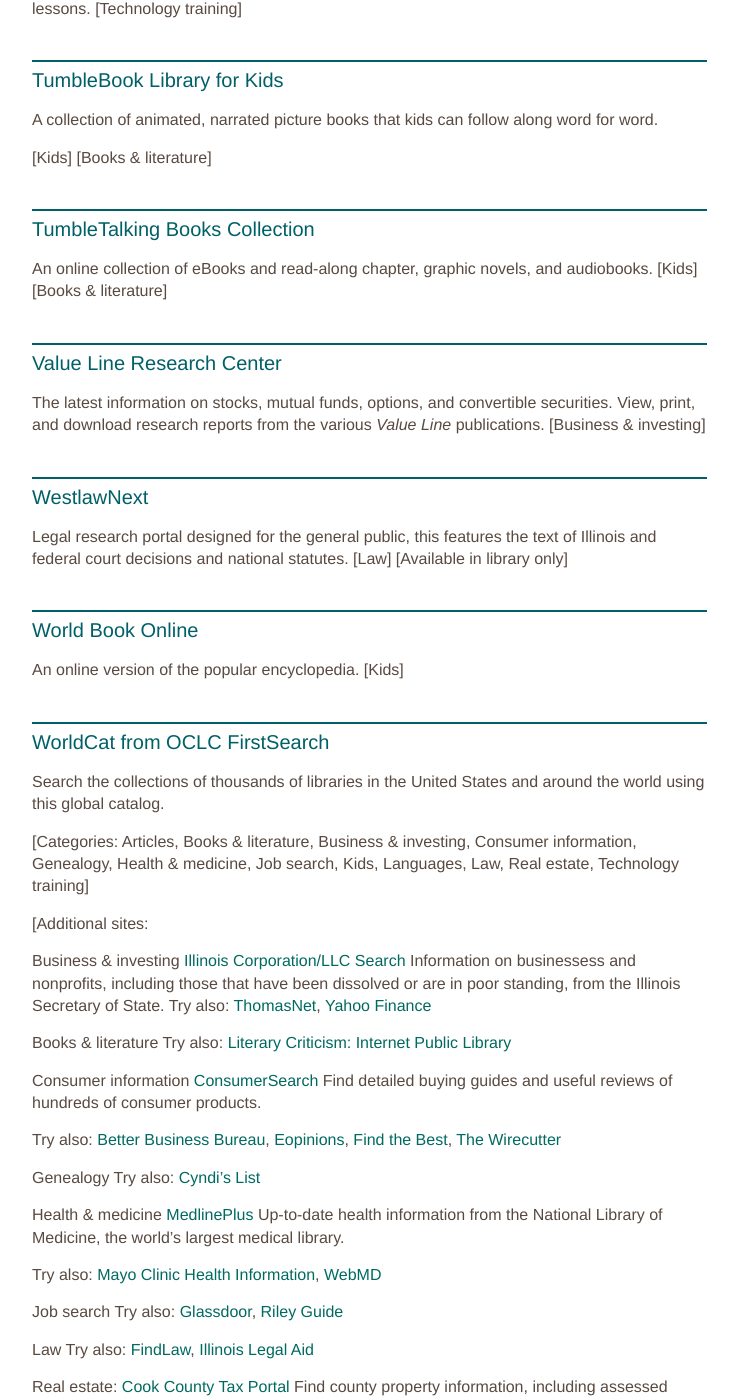
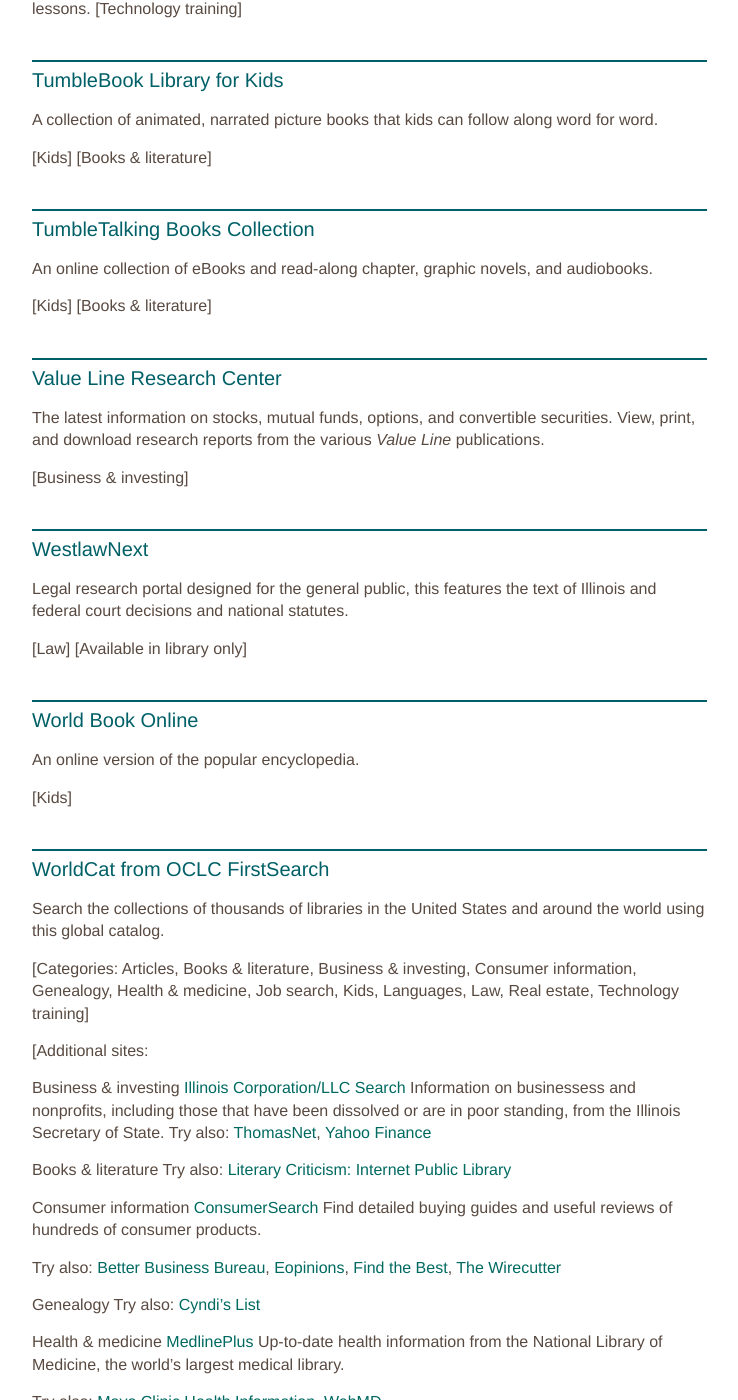
Before and after one commit to skokielibrary/spl-content, a Jekyll site: the page built from _content/bruce/resources--research-topic.markdown, in a window 1280 px wide and 1400 px high, scrolled down 9445 px. Shown: the whole window, without its empty margins (126-864 px from the left). Built offline with Jekyll 4.4.1, drawn with Linux system fonts in a browser that asks for light colours; some of the changed text lies outside the part shown.

Commit message:
Updated resources--research-topic.markdown

```diff
--- a/_content/bruce/resources--research-topic.markdown
+++ b/_content/bruce/resources--research-topic.markdown
@@ -291,20 +291,24 @@ A collection of animated, narrated picture books that kids can follow along word
 
 ##TumbleTalking Books Collection
 An online collection of eBooks and read-along chapter, graphic novels, and audiobooks.
+
 [Kids]
 [Books & literature]
 
 ##Value Line Research Center
 The latest information on stocks, mutual funds, options, and convertible securities. View, print, and download research reports from the various _Value Line_ publications.
+
 [Business & investing]
 
 ##WestlawNext
 Legal research portal designed for the general public, this features the text of Illinois and federal court decisions and national statutes.
+
 [Law]
 [Available in library only]
 
 ##World Book Online
 An online version of the popular encyclopedia.
+
 [Kids]
 
 ##WorldCat from OCLC FirstSearch
@@ -345,4 +349,4 @@ Try also: [FindLaw](http://public.findlaw.com/), [Illinois Legal Aid](http://www
 
 Real estate:
 [Cook County Tax Portal](http://cookcountypropertyinfo.com/Pages/pin-search.aspx)
-Find county property information, including assessed values. Search by PIN or address.
+Find county property information, including assessed values. Search by PIN or address.]
```
